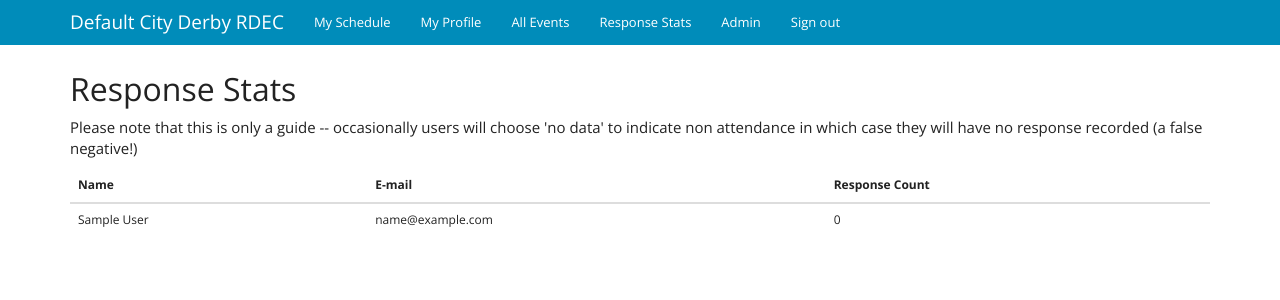
After one commit to leepgent/rdec, a Django app: page /response-stats/ in a window 1280 px wide. The commit adds this page. Shown: the top 300 px of the page. Run offline with Django 3.2, Linux system fonts and the light colour scheme; the visitor is signed in with stand-in values (Sample User, id 1); data comes from the database, SQL or seed files in the repository; parts of the project's set-up code (start-up, migrations or seed data) failed here and were passed over; some libraries are stand-ins or nearby versions.

Commit message:
Added 'response stats' - first stab. Closes #14

```diff
--- /dev/null
+++ b/rdec/templates/rdec/response-stats.html
@@ -0,0 +1,27 @@
+{% extends 'rdec/root.html' %}
+{% block body %}
+
+    <h2>Response Stats</h2>
+    <p>Please note that this is only a guide -- occasionally users will choose 'no data' to indicate non attendance
+    in which case they will have no response recorded (a false negative!)</p>
+    <div class="table-responsive">
+            <table class="table table-hover">
+        <thead>
+        <tr>
+        <th>Name</th>
+        <th>E-mail</th>
+        <th>Response Count</th>
+    </tr>
+    </thead>
+                <tbody>
+                {% for thing in stats %}
+                    <tr>
+                    <td>{{ thing.0.name }}</td>
+                    <td>{{ thing.0.email }}</td>
+                    <td>{{ thing.1 }}</td>
+                    </tr>
+                {% endfor %}
+                </tbody>
+    </table>
+    </div>
+{% endblock %}
--- a/rdec/templates/rdec/root.html
+++ b/rdec/templates/rdec/root.html
@@ -43,6 +43,7 @@
                     <li><a href="{% url 'profile' %}">My Profile</a></li>
                     {% if user.is_staff %}
                         <li><a href="{% url 'eventlist' %}">All Events</a></li>
+                        <li><a href="{% url 'response-stats' %}">Response Stats</a></li>
                         <li><a href="{% url 'admin:index' %}">Admin</a></li>
                     {% endif %}
 
--- a/rdec/urls.py
+++ b/rdec/urls.py
@@ -15,6 +15,7 @@ urlpatterns = [
     url(r'^profile/', login_required(views.ProfileView.as_view()), name='profile'),
     url(r'^change_attending/', login_required(views.ChangeAttendingView.as_view()), name='change_attending'),
     url(r'^events/$', views.eventlist, name='eventlist'),
+    url(r'^response-stats/$', views.response_stats, name='response-stats'),
     url(r'^events/(?P<event_slug>[\w-]+)-(?P<event_id>\w+)/', views.eventdetails, name='eventdetails'),
 
     url(r'^user/password/reset/$', django.contrib.auth.views.password_reset,
--- a/rdec/views.py
+++ b/rdec/views.py
@@ -297,3 +297,16 @@ def ical(request):
 
     resp.write('END:VCALENDAR\n')
     return resp
+
+
+@login_required
+def response_stats(request):
+    # For each user, count how many responses they've ever had
+    User = get_user_model()
+    payload = { }
+    for user in User.objects.all():
+        count = LeagueMemberEventAttending.objects.filter(user=user).count()
+        payload[user] = count
+
+    stuff = sorted(payload.items(), key=lambda x: x[1])
+    return render(request, 'rdec/response-stats.html', {'stats': stuff})
```
